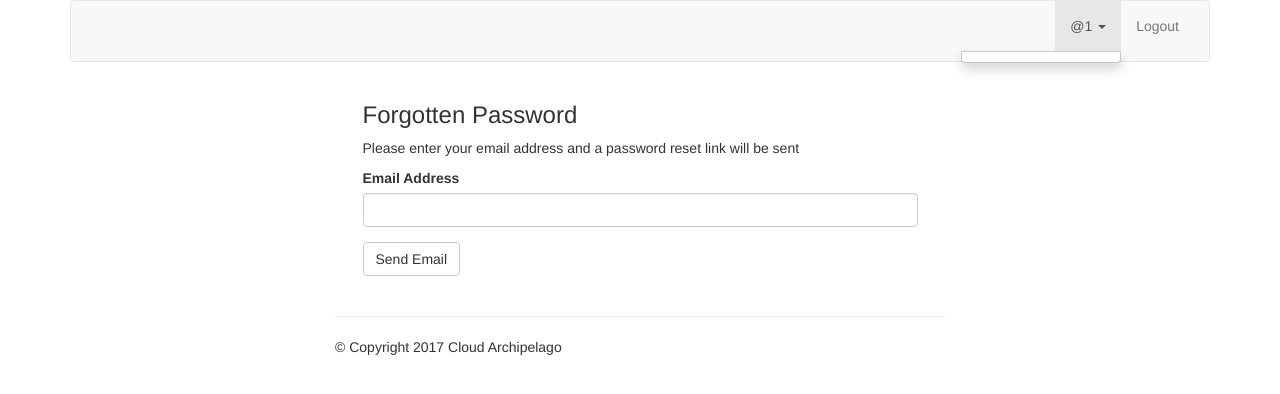
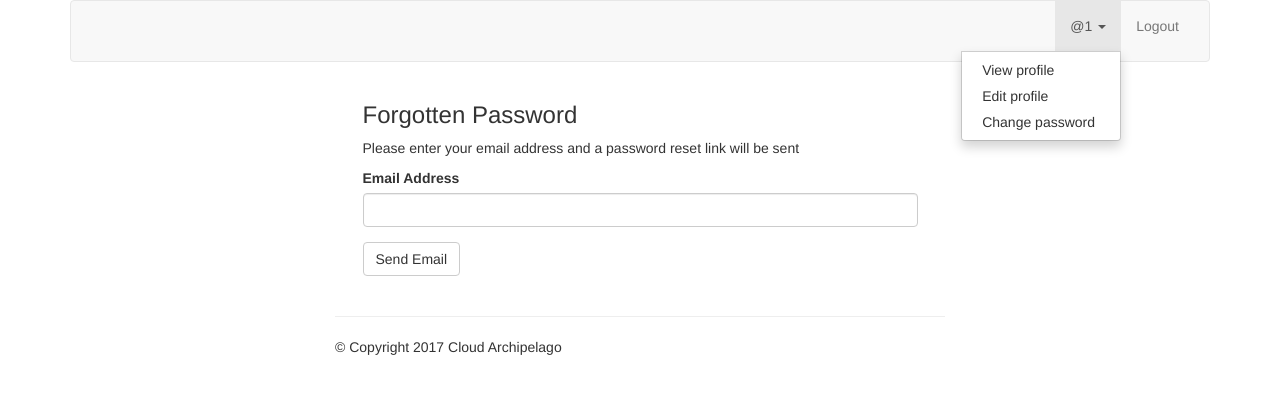
Before and after one commit to bobbanovski/cloudbook, a Flask app: page /forgotPassword in a window 1280 px wide, after a click that opens the changed part. Shown: the top 394 px of the page. Run offline with Flask 2, Linux system fonts and the light colour scheme; the visitor is signed in with stand-in values (Sample User, id 1); some libraries are stand-ins or nearby versions.

Commit message:
Password change for logged in user

```diff
--- a/templates/navbar.html
+++ b/templates/navbar.html
@@ -13,9 +13,9 @@
                       @{{ session.username }} <span class="caret"></span>
                     </a>
                     <ul class="dropdown-menu">
-                        <!--<li><a href="{{ url_for('user_app.profile', username=session.username) }}">View profile</a></li>-->
-                        <!--<li><a href="{{ url_for('user_app.edit') }}">Edit profile</a></li>-->
-                        <!--<li><a href="{{ url_for('user_app.change_password') }}">Change password</a></li>-->
+                        <li><a href="{{ url_for('user_app.profile', username=session.username) }}">View profile</a></li>
+                        <li><a href="{{ url_for('user_app.edit') }}">Edit profile</a></li>
+                        <li><a href="{{ url_for('user_app.change_password') }}">Change password</a></li>
                     </ul>
                 </li>
                 <li>
--- a/user/views.py
+++ b/user/views.py
@@ -123,10 +123,6 @@ def edit():
     else:
         abort(404)
 
-@user_app.route('/change_password')
-def change_password():
-    return "Change Password"
-
 @user_app.route('/confirm/<username>/<code>', methods=('GET','POST'))
 def confirm(username, code):
     user = User.objects.filter(username = username).first()
@@ -197,3 +193,30 @@ def password_reset(username, code):
 @user_app.route('/password_reset_complete')
 def password_reset_complete():
     return render_template('user/password_change_confirmed.html')
+
+@user_app.route('/change_password', methods=('GET', 'POST'))
+def change_password():
+    require_current = True
+    error = None
+    form = PasswordResetForm()
+    user = User.objects.filter(username=session.get('username')).first()
+
+    if not user:
+        abort(404)
+    if request.method == 'POST':
+        if form.validate_on_submit:
+            if bcrypt.hashpw(form.current_password.data, user.password) == user.password:
+                salt = bcrypt.gensalt()
+                user.password = bcrypt.hashpw(form.password.data, salt)
+                user.save()
+
+                #log user out if already logged in
+                if session.get('username'):
+                    session.pop('username')
+                return redirect(url_for('user_app.password_reset_complete'))
+            else:
+                error = "Incorrect password"
+    return render_template('user/password_reset.html',
+        form = form,
+        require_current = require_current,
+        error=error)
```
Also changed, not shown: user/tests.py (line endings or trailing spaces).
